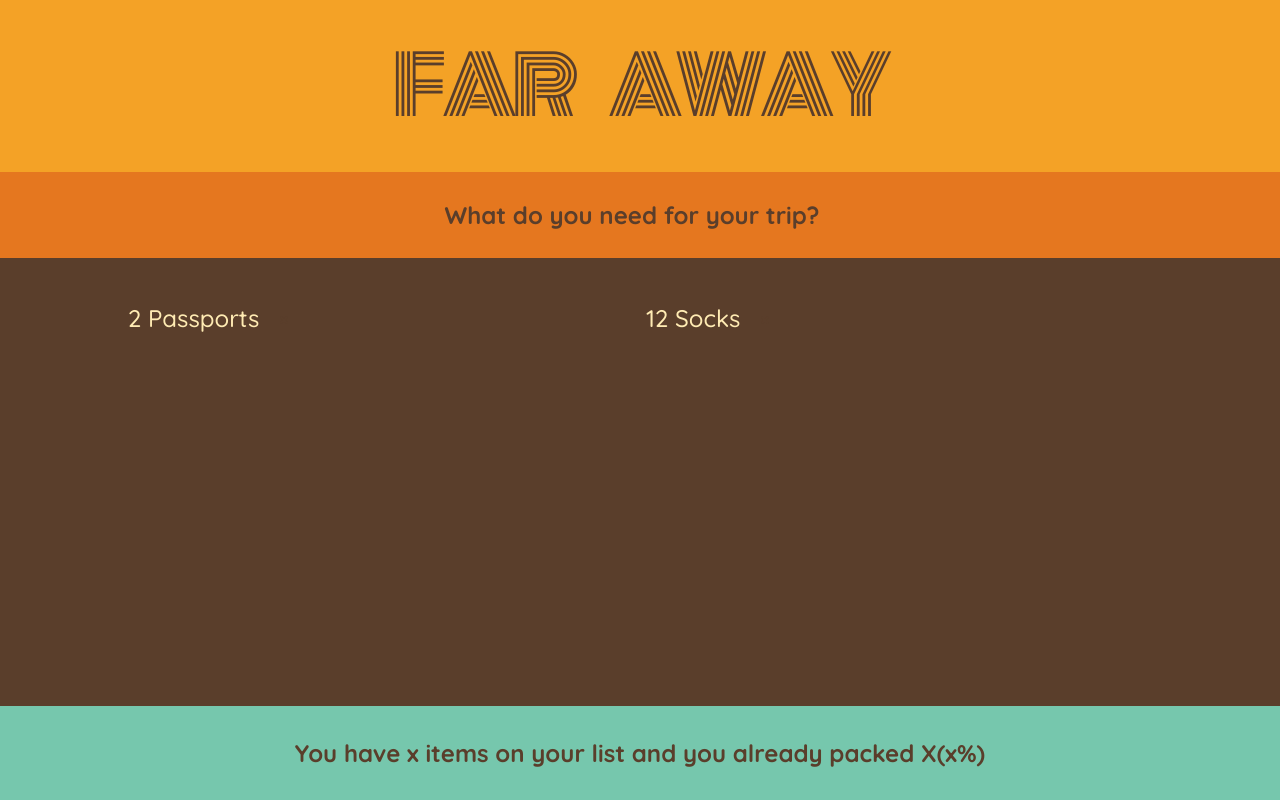
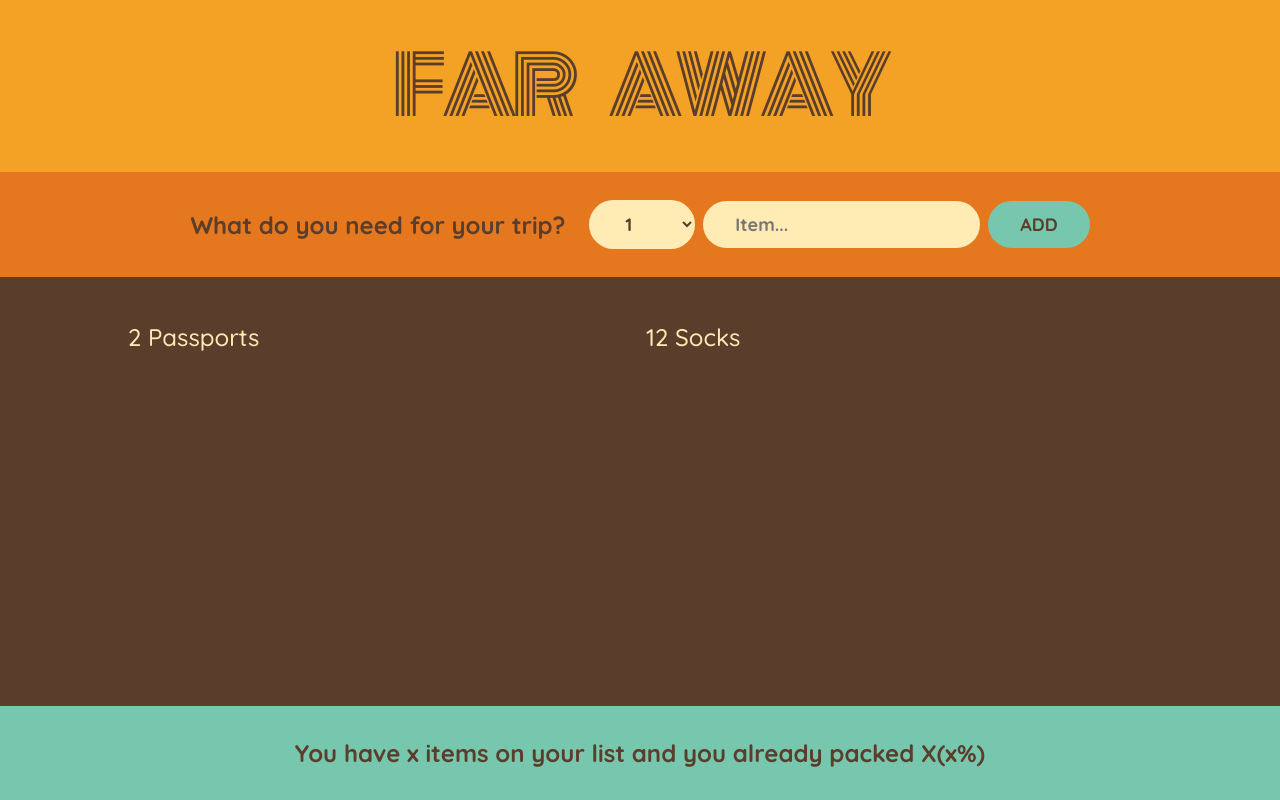
Before and after one commit to mfkfawas/travel-list-jonas-react1, a React (Create React App) app: page / in a window 1280 px wide. Built offline with nearby package versions, Linux system fonts and the light colour scheme.

Commit message:
building a form and handling

```diff
--- a/src/App.js
+++ b/src/App.js
@@ -19,10 +19,19 @@
 }
 
 function Form() {
+  function handleSubmit(e) {
+    e.preventDefault()
+  }
+
   return (
-    <div className="add-form">
+    <form className="add-form" onSubmit={handleSubmit}>
       <h3>What do you need for your trip?</h3>
-    </div>
+      <select>
+        {Array.from({length: 20}, (_, i) => i + 1).map(num => <option value={num} key={num}>{num}</option>)}
+      </select>
+      <input type="text" placeholder="Item..." />
+      <button>Add</button>
+    </form>
   );
 }
 
@@ -31,7 +40,7 @@
     <div className="list">
       <ul>
         {initialItems.map(item => (
-          <Item item={item} />
+          <Item item={item} key={item.id} />
         ))}
       </ul>
     </div>
```
